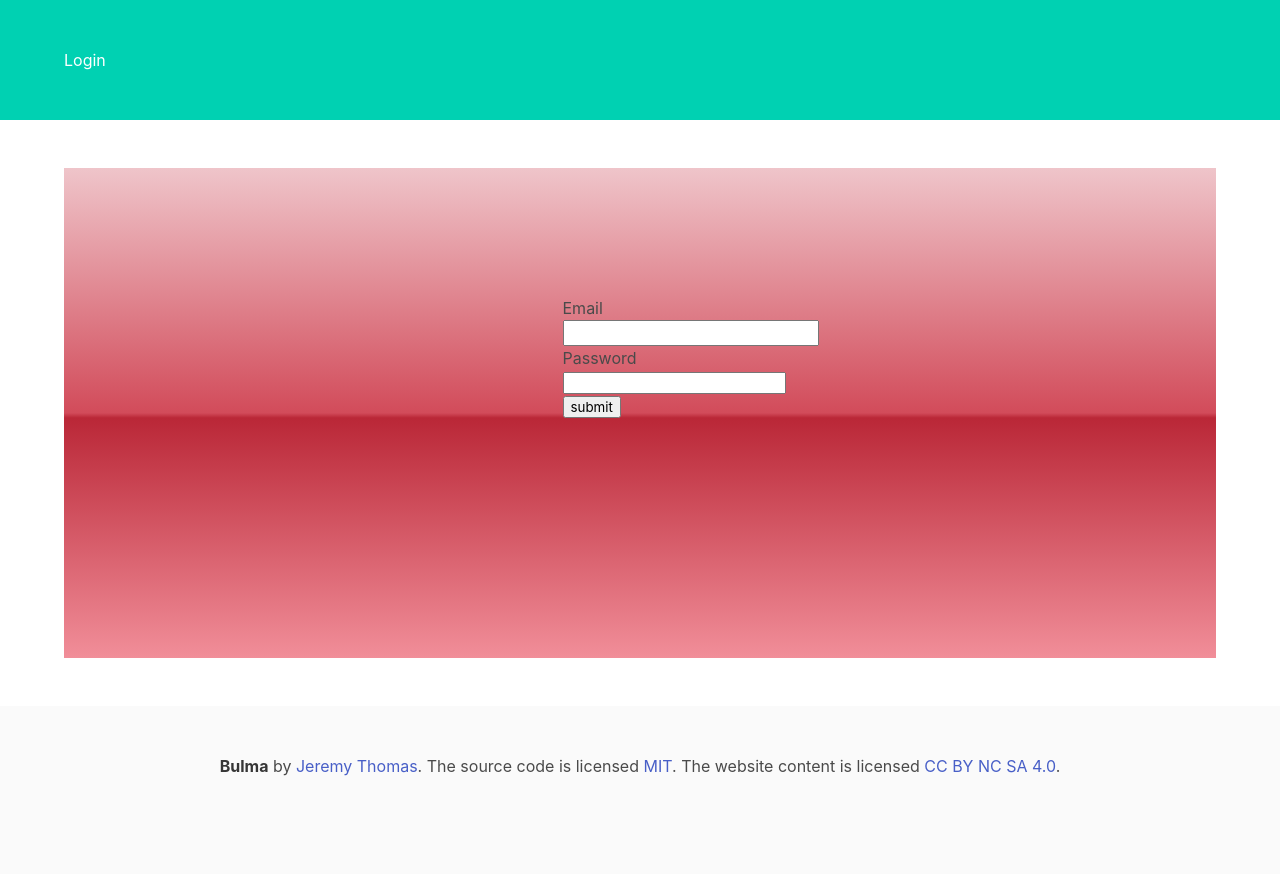
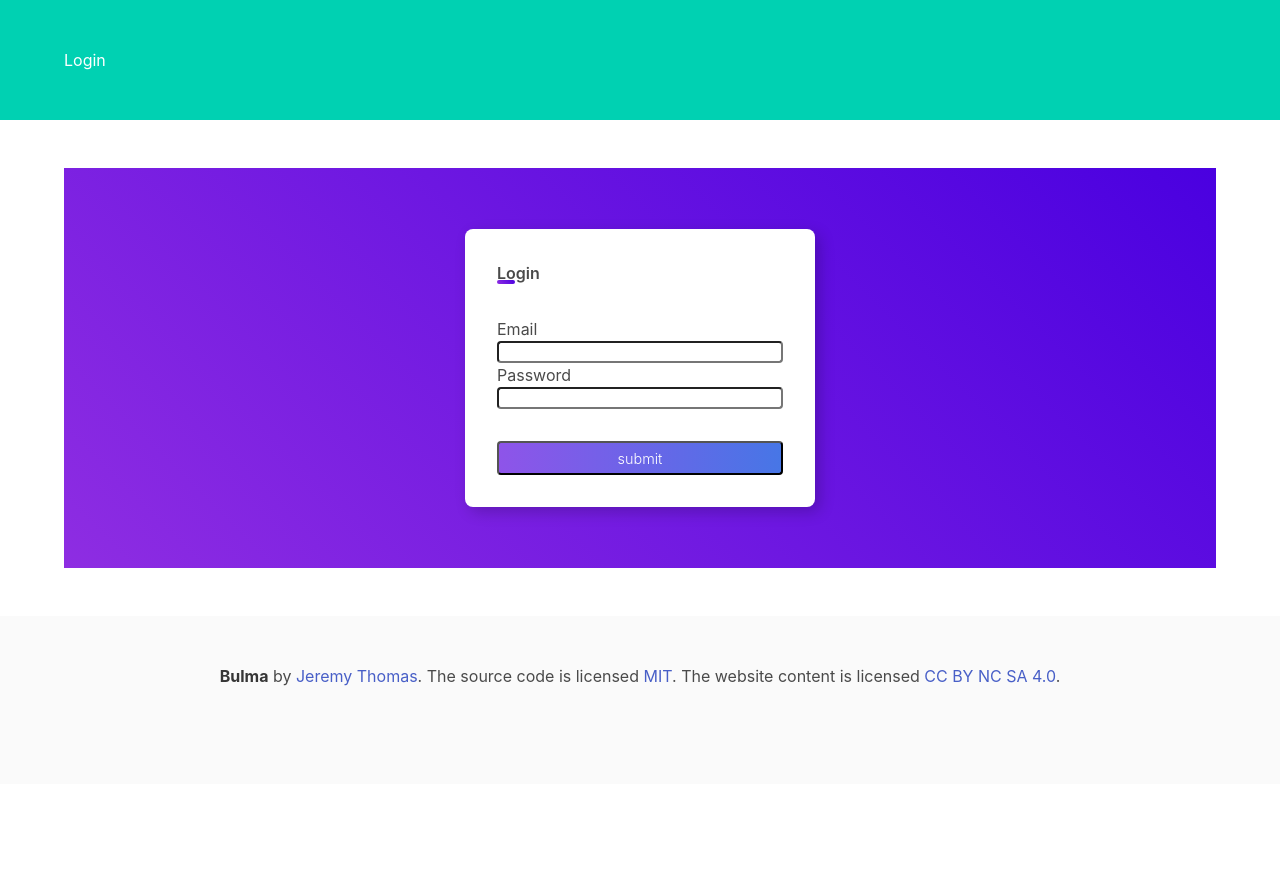
Before and after one commit to viniciusfabsilva/flask-project, a Python web app: template flaskproject/src/templates/loginform.html in a window 1280 px wide. Shown: the part 56-930 px from the top of the page. After the commit the page ends 742 px from the top, so only its background shows below. Run offline with Jinja, Linux system fonts and the light colour scheme; the template is opened without the code that fills it, so the values that code supplies are empty, except form fields; tables that the repository leaves empty hold one stand-in row (values such as "Sample post"); form fields are guessed from the names that the template uses.

Commit message:
Alterando estilo do form de login

```diff
--- a/flaskproject/src/static/css/style.css
+++ b/flaskproject/src/static/css/style.css
@@ -18,13 +18,72 @@
 }
 
 .oi {
-  height: 490px;
-  background: linear-gradient(to bottom,  rgb(239,197,202) 0%,rgb(210,75,90) 50%,rgb(186,39,55) 51%,rgb(241,142,153) 100%);
-
+  background: linear-gradient(45deg, #8e2de2, #4a00e0);
+  background-repeat: no-repeat;
+  min-height: 50vh;
+  min-width: 80vw;
+  display: flex;
+  align-items: center;
+  justify-content: center;
 }
 
 .login-form {
-  width: 155px;
-  margin: 0 auto;
-  padding-top: 128px;
+  background: white;
+  max-width: 350px;
+  min-height: 30vh;
+  padding: 2rem;
+  box-shadow: 5px 5px 15px rgba(0, 0, 0, 0.2);
+  border-radius: 8px
 }
+
+.title-login {
+  font-weight: 600;
+  margin-bottom: 2rem;
+  position: relative;
+}
+
+.title-login::before {
+  content: '';
+  position: absolute;
+  height: 4px;
+  width: 18px;
+  top: 19px;
+  left: 0;
+  border-radius: 8px;
+  background: linear-gradient(45deg, #8e2de2, #4a00e0);
+}
+
+form {
+  display: flex;
+  flex-direction: column;
+}
+
+.label-email {
+  border-radius: 4px;
+}
+
+form .label-email:first-child {
+  margin-bottom: 1.5rem;
+}
+
+
+.label-email input::placeholder {
+  color: rgba(0, 0, 0, 0.5);
+}
+
+form input[type="submit"] {
+  margin-top: 2rem;
+  padding: 0.4rem;
+  background: linear-gradient(to left, #4776e6, #8e54e9);
+  cursor: pointer;
+  color: white;
+  font-size: 0.9rem;
+  font-weight: 300;
+  border-radius: 4px;
+  transition: all 0.1s ease;
+}
+
+form input[type="submit"]:hover {
+  letter-spacing: 0.5px;
+  background: linear-gradient(to right, #4776E6, #8e54e9);
+}
--- a/flaskproject/src/templates/loginform.html
+++ b/flaskproject/src/templates/loginform.html
@@ -17,12 +17,12 @@
 <div class="oi">
   <form class='login-form' action='{{url_for("site.login")}}' method='post' enctype='multipart/form-data'>
     {{form.csrf_token}}
+    <span class="title-login">Login</span>
+    {{form.email.label}}
+    {{form.email(class="label-email" ,size=30, placeholder="")}}
 
-    {{form.email.label}}<br>
-    {{form.email(_class="control has-icons-left has-icons-right" ,size=20, placeholder="")}}<br>
-
-    {{form.password.label}}<br>
-    {{form.password(size=20)}}<br>
+    {{form.password.label}}
+    {{form.password(class="label-email", size=30)}}
 
     <input class="btnSignUp" type='submit' value='submit' onclick="logged()"/>
   </form>
```
Also changed, not shown: 1 other file.
